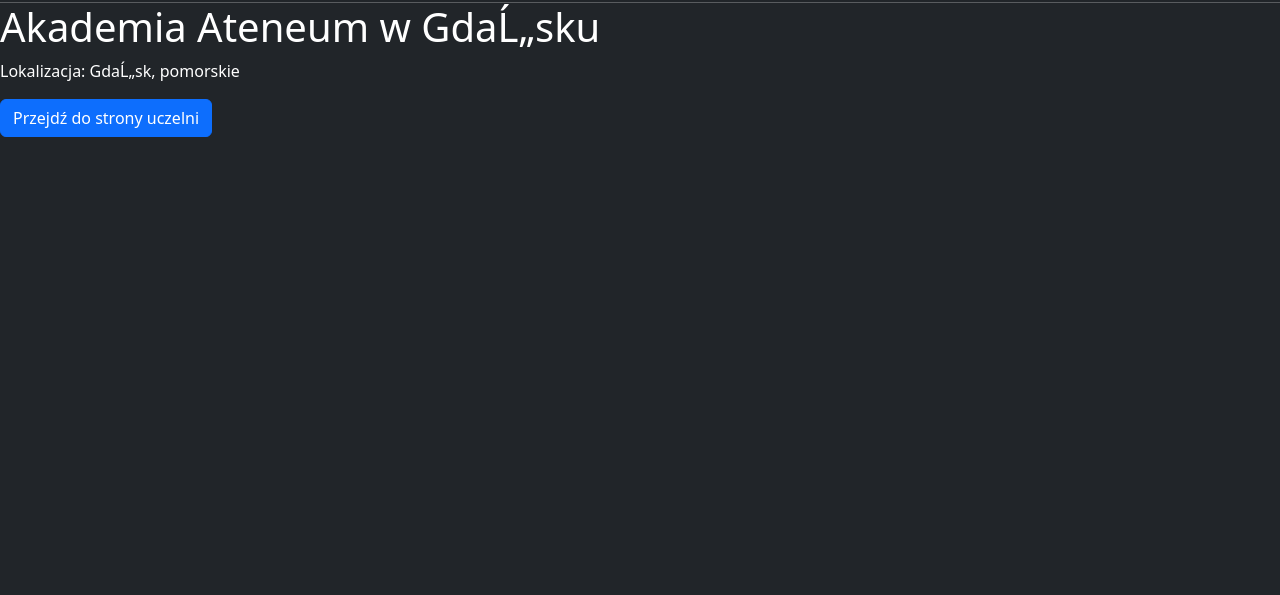
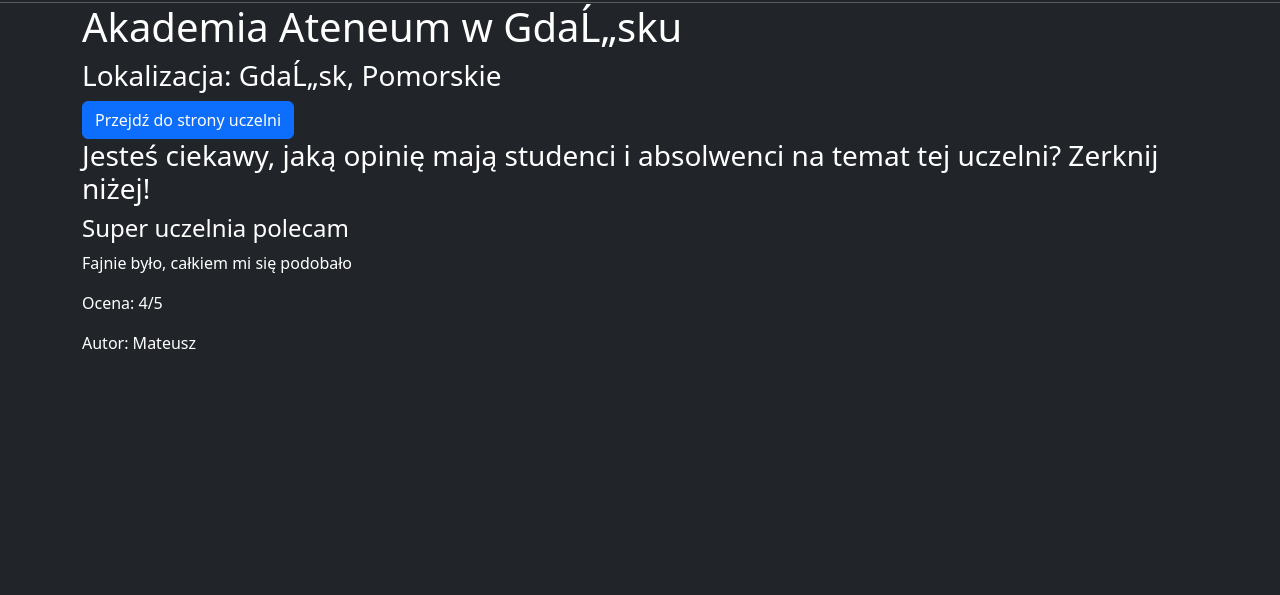
Before and after one commit to MateuszGrabarczyk/UniRecka---University-Reviews-Web-App-in-Django, a Django app: page /university/1/ in a window 1280 px wide. Shown: the part 54-649 px from the top of the page. Run offline with Django 4.2, Linux system fonts and the light colour scheme; data comes from the database, SQL or seed files in the repository; both versions use the stored data as it was after the commit.

Commit message:
✨List all the reviews for university, still needs better UI

```diff
--- a/unirecka/universities/templates/universities/university_detail.html
+++ b/unirecka/universities/templates/universities/university_detail.html
@@ -7,7 +7,18 @@
     Uczelnia
 {% endblock title %}
 {% block content %}
-    <h1>{{ university.name }}</h1>
-    <p>Lokalizacja: {{ university.city }}, {{ university.voivodeship }}</p>
-    <a href="{{ university.link }}" class="btn btn-primary">Przejdź do strony uczelni</a>
+    <div class="container">
+        <h1>{{ university.name }}</h1>
+        <h3>Lokalizacja: {{ university.city }}, {{ university.voivodeship | capfirst }}</h3>
+        <a href="{{ university.link }}" class="btn btn-primary">Przejdź do strony uczelni</a>
+        <h3>Jesteś ciekawy, jaką opinię mają studenci i absolwenci na temat tej uczelni? Zerknij niżej!</h3>
+        {% for review in university.review_set.all %}
+            <h4>{{ review.title }}</h4>
+            <p>{{ review.description }}</p>
+            <p>Ocena: {{ review.rating }}/5</p>
+            <p>Autor: {{ review.user.username }}</p>
+        {% empty %}
+            <p>Brak opinii dla tej uczelni.</p>
+        {% endfor %}
+    </div>
 {% endblock content %}
```
Also changed, not shown: unirecka/db.sqlite3.
